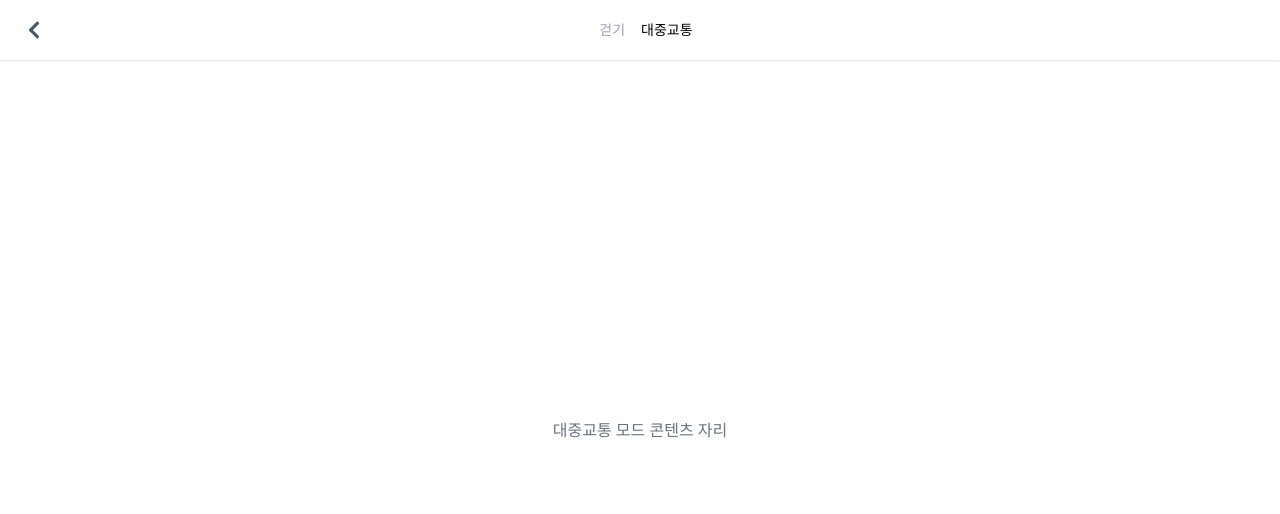
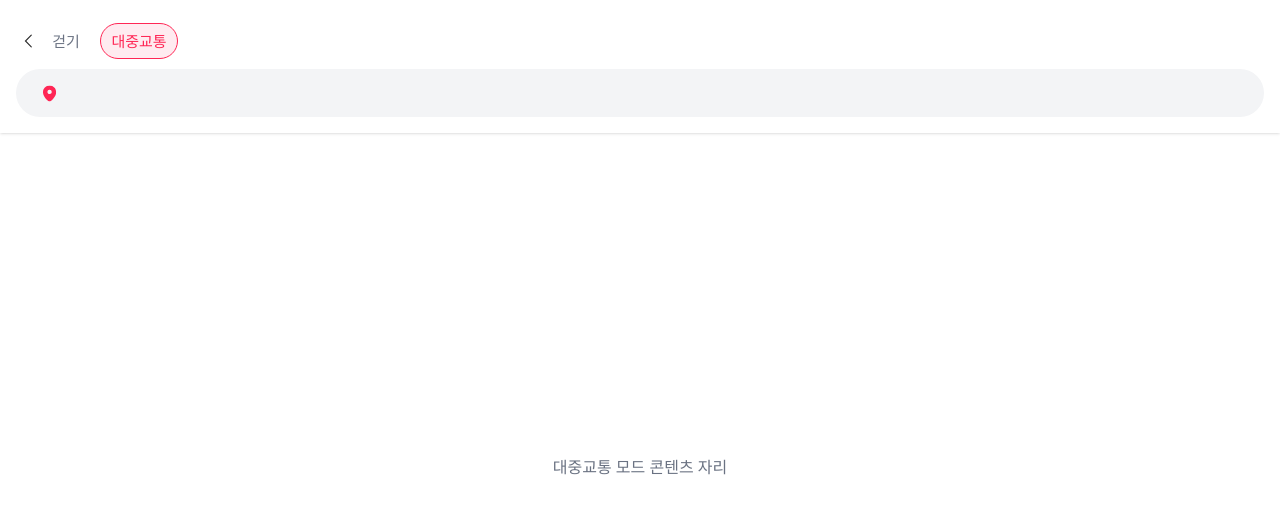
Before and after one commit to Juyoung03/cherrycoke-web, a React (Vite) app: page /routefinder in a window 1280 px wide. Shown: the top 514 px of the page. Built offline with nearby package versions, Linux system fonts and the light colour scheme.

Commit message:
feat: 길찾기 헤더 추가

```diff
--- a/src/components/RouteFinder/RouteFinder.jsx
+++ b/src/components/RouteFinder/RouteFinder.jsx
@@ -1,15 +1,23 @@
 // src/components/RouteFinder/RouteFinder.jsx
 import { useState } from "react";
 import RouteHeader from "./RouteHeader";
+import { useLocation } from "react-router-dom";
 
 export default function RouteFinder() {
   // "walk" 또는 "transit"
-  const [mode, setMode] = useState("transit");
+  const { state } = useLocation();
+  const [mode, setMode]           = useState(state?.mode ?? "transit");
+  const [destination, setDestination] = useState(
+    state?.destination ?? ""
+  );
 
   return (
     <div className="min-h-screen bg-white flex flex-col">
       {/* 헤더 */}
-      <RouteHeader mode={mode} onModeChange={setMode} />
+      <RouteHeader mode={mode}
+      onModeChange={setMode}
+      address={destination}
+      />
 
       {/* 헤더 아래로 들어갈 실제 길찾기 콘텐츠 자리 */}
       <div className="flex-1 flex items-center justify-center">
--- a/src/components/RouteFinder/RouteHeader.jsx
+++ b/src/components/RouteFinder/RouteHeader.jsx
@@ -1,43 +1,45 @@
 // src/components/RouteFinder/RouteHeader.jsx
 import { useNavigate } from "react-router-dom";
-import { FaChevronLeft } from "react-icons/fa";
+import TransportToggle from "../SearchBox/TransportToggle";
+import BackIcon from "../../icons/back.svg";
+import DestinationIcon from "../../icons/destination.svg";
 
-export default function RouteHeader({ mode, onModeChange }) {
+export default function RouteHeader({ mode, onModeChange, address }) {
   const nav = useNavigate();
 
   return (
-    <div className="flex items-center bg-white px-4 py-3 shadow-sm">
-      {/* 뒤로가기 버튼 */}
+    <div className="bg-white shadow-sm">
+      {/* 상단: 뒤로가기 + 모드 토글 */}
+      <div className="flex items-center px-4 pt-[23px] pb-[10px]">
         <button
           onClick={() => nav(-1)}
           className="p-2 focus:outline-none"
           aria-label="뒤로가기"
         >
-        <FaChevronLeft className="w-5 h-5 text-gray-600" />
+          <img src={BackIcon} alt="뒤로가기" className="w-2 h-4" />
         </button>
 
-      {/* 걷기 / 대중교통 토글 */}
-      <div className="flex-1 flex justify-center items-center space-x-4">
-        <button
-          onClick={() => onModeChange("walk")}
-          className={`text-sm font-medium focus:outline-none ${
-            mode === "walk" ? "text-black" : "text-gray-400"
-          }`}
-        >
-          걷기
-        </button>
-        <button
-          onClick={() => onModeChange("transit")}
-          className={`text-sm font-medium focus:outline-none ${
-            mode === "transit" ? "text-black" : "text-gray-400"
-          }`}
-        >
-          대중교통
-        </button>
+        <div className="flex-1 flex justify-start items-center space-x-2">
+          <TransportToggle onChange={onModeChange} />
         </div>
 
-      {/* 우측 빈 공간 (정렬용) */}
+        {/* 우측 정렬용 여유 공간 */}
         <div className="w-6" />
+      </div>
+
+      {/* 하단: 도착지 주소 표시 */}
+      <div className="px-4 pb-4">
+        <div
+          className="
+            bg-gray-100 rounded-full px-[27px] flex items-center gap-2 h-[48px]
+          "
+        >
+          <img src={DestinationIcon} alt="도착지 아이콘" className="w-[13.84px] h-[17px]" />
+          <span className="text-[15px] text-gray-700">
+            {address}
+          </span>
+        </div>
+      </div>
     </div>
   );
 }
--- a/src/components/SearchBox/SearchBox.jsx
+++ b/src/components/SearchBox/SearchBox.jsx
@@ -1,16 +1,24 @@
-import { useState } from "react";
-import { useNavigate } from "react-router-dom";
-import TransportToggle from "./TransportToggle";
-import StartInput from "./StartInput";
-import DestinationInput from "./DestinationInput";
-import SearchBar from "./SearchBar";
+// src/components/SearchBox/SearchBox.jsx
+import { useState, useEffect } from "react";
+import { useNavigate }      from "react-router-dom";
+import TransportToggle      from "./TransportToggle";
+import StartInput           from "./StartInput";
+import DestinationInput     from "./DestinationInput";
+import SearchBar            from "./SearchBar";
 
-export default function SearchBox({ onSearch }) {
+export default function SearchBox() {
   const nav = useNavigate();
-  // 교통수단 모드: "walk" 또는 "transit"
-  const [mode, setMode] = useState("transit");
-  // 도착지 입력값
+
+  // 1) localStorage에 저장해 둔 mode를 꺼내오거나 기본값 'transit'
+  const saved = localStorage.getItem("searchMode");
+  const [mode, setMode] = useState(saved ?? "transit");
   const [destination, setDestination] = useState("");
+
+  // 2) mode가 바뀔 때마다 로컬스토리지에 기록
+  useEffect(() => {
+    localStorage.setItem("searchMode", mode);
+  }, [mode]);
+
   const handleModeChange = (value) => {
     setMode(value);
   };
@@ -20,38 +28,16 @@ export default function SearchBox({ onSearch }) {
   };
 
   const handleSearch = () => {
-    // (1) 검색 로직: console.log 등
-    console.log({ mode, destination });
-
-    // (2) 길찾기 페이지로 이동
     nav("/routefinder", { state: { mode, destination } });
   };
 
   return (
-    <div
-      className="
-        bg-white
-        px-[12px]
-        pt-[9px]
-        pb-[9px]
-        rounded-[10px]
-        shadow-[0px_0px_9.6px_rgba(0,0,0,0.1)]
-        w-full max-w-md mx-auto
-      "
-    >
-      {/* 걷기 / 대중교통 토글 */}
+    <div className="bg-white px-[12px] pt-[9px] pb-[9px] rounded-[10px]
+                    shadow-[0px_0px_9.6px_rgba(0,0,0,0.1)]
+                    w-full max-w-md mx-auto">
       <TransportToggle onChange={handleModeChange} />
-
-      {/* 출발지 (내부에서 geolocation 등으로 처리) */}
-      <StartInput/>
-
-      {/* 도착지 입력창 */}
-      <DestinationInput
-        value={destination}
-        onChange={handleDestinationChange}
-      />
-
-      {/* 길찾기 버튼 */}
+      <StartInput />
+      <DestinationInput value={destination} onChange={handleDestinationChange} />
       <SearchBar onClick={handleSearch} />
     </div>
   );
--- a/src/components/SearchBox/StartInput.jsx
+++ b/src/components/SearchBox/StartInput.jsx
@@ -70,7 +70,7 @@ export default function StartInput() {
     <div
       className="
         bg-gray-100 px-4 h-12 rounded-[10px]
-        mb-[5px] flex items-center gap-2
+        mt-[9px] mb-[5px] flex items-center gap-2
         text-sm sm:text-base
       "
     >
--- a/src/components/SearchBox/TransportToggle.jsx
+++ b/src/components/SearchBox/TransportToggle.jsx
@@ -9,7 +9,7 @@ export default function TransportToggle({ onChange }) {
   };
 
   return (
-    <div className="flex gap-2 mb-[9px]">
+    <div className="flex gap-2">
       {/* 걷기 */}
       <button
         type="button"
```
Also changed, not shown: src/icons/back.svg. Lines whose indentation alone changed are shown as unchanged.
